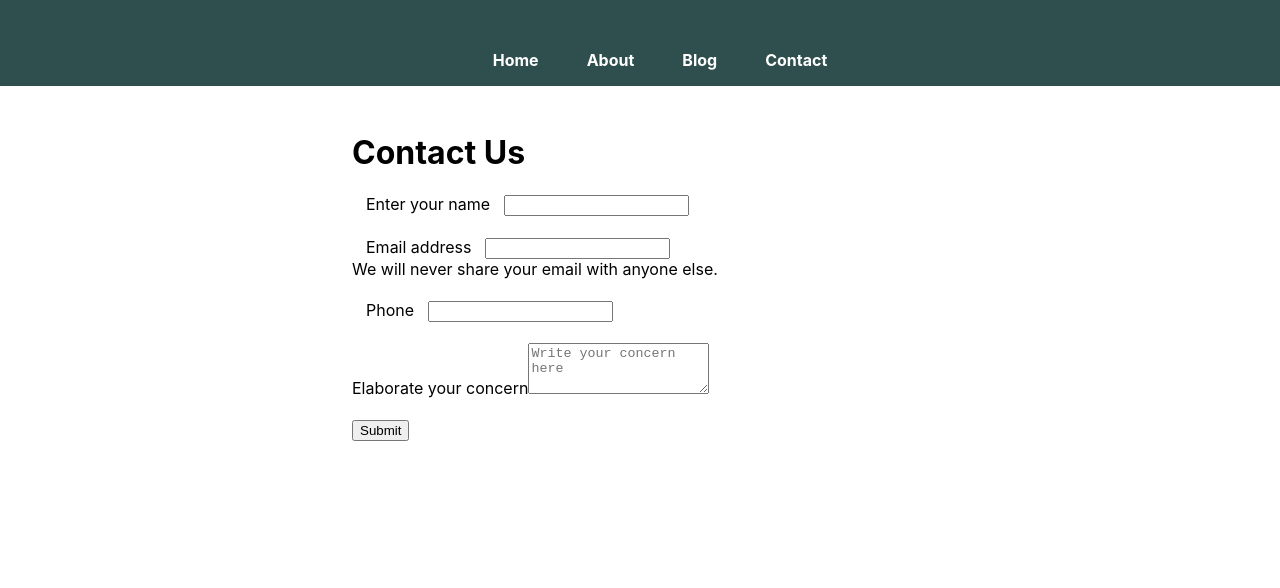
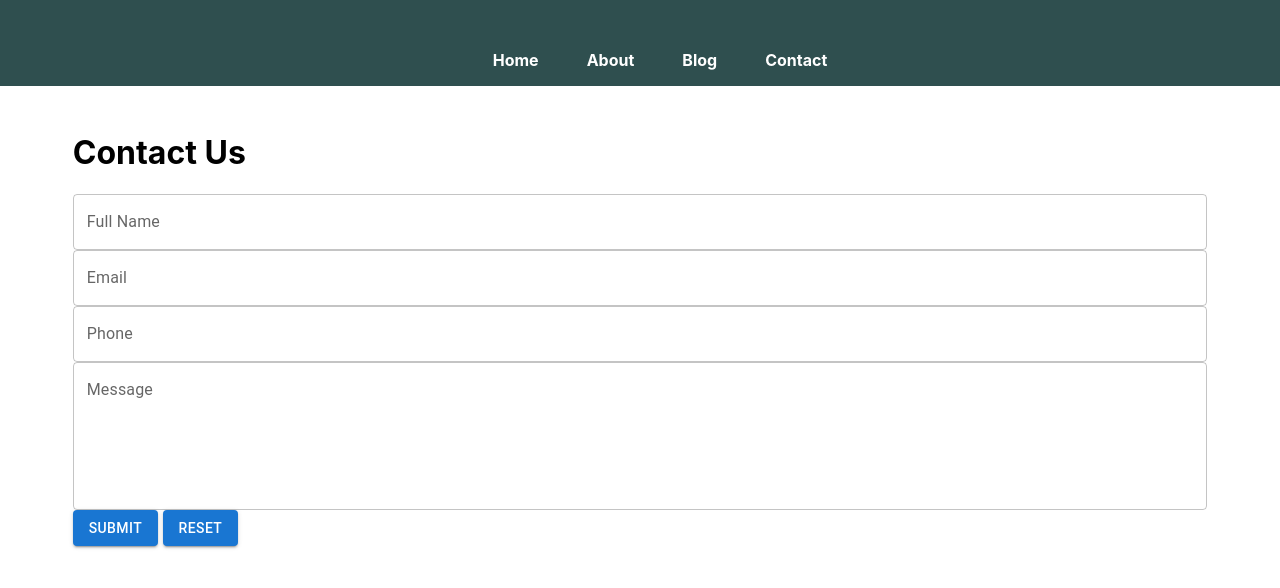
Before and after one commit to harshmachhoya/my-next-app-ts, a Next.js app: page /contact in a window 1280 px wide. Shown: the top 588 px of the page. Built offline with nearby package versions, Linux system fonts and the light colour scheme.

Commit message:
Graphql & Contact page

```diff
--- a/package.json
+++ b/package.json
@@ -11,6 +11,9 @@
   },
   "dependencies": {
     "@apollo/client": "^3.6.2",
+    "@emotion/react": "^11.9.0",
+    "@emotion/styled": "^11.8.1",
+    "@mui/material": "^5.6.4",
     "graphql": "^16.4.0",
     "next": "12.1.4",
     "react": "18.0.0",
--- a/pages/_app.tsx
+++ b/pages/_app.tsx
@@ -1,14 +1,19 @@
 import "../styles/globals.css";
 import type { AppProps } from "next/app";
 import Navbar from "../components/Navbar";
+import { ApolloProvider } from "@apollo/client";
+import React from "react";
+import { apolloCon } from "../apolloCon";
 
 function MyApp({ Component, pageProps }: AppProps) {
   return (
     <>
-      <Navbar />
-      <div className="container">
-        <Component {...pageProps} />
-      </div>
+      <ApolloProvider client={apolloCon}>
+        <Navbar />
+        <div className="container">
+          <Component {...pageProps} />
+        </div>
+      </ApolloProvider>
     </>
   );
 }
--- a/pages/about.tsx
+++ b/pages/about.tsx
@@ -26,7 +26,7 @@ export async function getStaticProps() {
   const { data, loading, error } = await apolloCon.query({
     query: GET_ABOUT_PAGE,
   });
-  console.log(JSON.stringify(data.aboutPage.data.attributes, null, 4));
+  // console.log(JSON.stringify(data.aboutPage.data.attributes, null, 4));
 
   return { props: { aboutPageData: data.aboutPage.data.attributes } };
 }
--- a/pages/contact.tsx
+++ b/pages/contact.tsx
@@ -1,113 +1,123 @@
+import { gql } from "@apollo/client";
+import { Button, TextField } from "@mui/material";
 import React, { useState } from "react";
 import styles from "../styles/Contact.module.css";
+import { apolloCon } from "../apolloCon";
 
 const Contact = () => {
   const [name, setname] = useState("");
   const [email, setemail] = useState("");
   const [phone, setphone] = useState("");
-  const [desc, setdesc] = useState("");
+  const [message, setmessage] = useState("");
 
   const handleSubmit = (e: React.FormEvent) => {
     e.preventDefault();
-    console.log(phone, name, email, desc);
-    const data = { phone, name, email, desc };
+    const data = { name, phone, email, message };
+    console.log("Body", data);
 
-    fetch("http://localhost:3000/api/postcontact", {
-      method: "POST", // or 'PUT'
-      headers: {
-        "Content-Type": "application/json",
-      },
-      body: JSON.stringify(data),
+    apolloCon
+      .mutate({
+        mutation: gql`
+          mutation (
+            $name: String
+            $email: String
+            $phone: String
+            $message: String
+          ) {
+            createContactUs(
+              data: {
+                name: $name
+                email: $email
+                phone: $phone
+                message: $message
+              }
+            ) {
+              data {
+                id
+              }
+            }
+          }
+        `,
+        variables: { ...data },
       })
-      .then((response) => response.text())
-      .then((data) => {
-        console.log("Success:", data);
+      .then((d) => {
+        console.log("Success response:", d);
+        handleReset();
         alert("Thanks for contacting us");
-        setphone("");
-        setname("");
-        setdesc("");
-        setemail("");
       })
-      .catch((error) => {
-        console.error("Error:", error);
+      .catch((e) => {
+        console.log("Error", e);
       });
   };
 
-  const handleChange = (e: React.ChangeEvent<HTMLInputElement | HTMLTextAreaElement>) => {
+  const handleChange = (
+    e: React.ChangeEvent<HTMLInputElement | HTMLTextAreaElement>
+  ) => {
     if (e.target.name == "phone") {
       setphone(e.target.value);
     } else if (e.target.name == "email") {
       setemail(e.target.value);
-    } else if (e.target.name == "desc") {
-      setdesc(e.target.value);
+    } else if (e.target.name == "message") {
+      setmessage(e.target.value);
     } else if (e.target.name == "name") {
       setname(e.target.value);
     }
+  };
+
+  const handleReset = () => {
+    setphone("");
+    setname("");
+    setmessage("");
+    setemail("");
   };
 
   return (
     <div className={styles.container}>
       <h1>Contact Us</h1>
       <form onSubmit={handleSubmit}>
-        <div className={styles.mb3}>
-          <label htmlFor="name" className={styles.formlabel}>
-            Enter your name
-          </label>
-          <input
-            type="text"
+        <TextField
+          className={styles.formFields}
+          label="Full Name"
           value={name}
           onChange={handleChange}
-            className="form-control"
-            id="name"
           name="name"
-            aria-describedby="emailHelp"
+          fullWidth
+          autoComplete="none"
         />
-        </div>
-        <div className={styles.mb3}>
-          <label htmlFor="email" className={styles.formlabel}>
-            Email address
-          </label>
-          <input
-            type="email"
+        <TextField
+          className={styles.formFields}
+          label="Email"
           value={email}
           onChange={handleChange}
-            className="form-control"
           name="email"
-            id="email"
-            aria-describedby="emailHelp"
+          fullWidth
+          autoComplete="none"
         />
-          <div id="emailHelp" className="form-text">
-            We will never share your email with anyone else.
-          </div>
-        </div>
-        <div className={styles.mb3}>
-          <label htmlFor="phone" className={styles.formlabel}>
-            Phone
-          </label>
-          <input
-            type="phone"
+        <TextField
+          className={styles.formFields}
+          label="Phone"
           value={phone}
           onChange={handleChange}
-            className="form-control"
           name="phone"
-            id="phone"
+          fullWidth
+          autoComplete="none"
         />
-        </div>
-        <div className={styles.mb3}>
-          <label htmlFor="desc">Elaborate your concern</label>
-          <textarea
-          rows={3}
-            value={desc}
+        <TextField
+          className={styles.formFields}
+          label="Message"
+          value={message}
           onChange={handleChange}
-            className="form-control"
-            placeholder="Write your concern here"
-            name="desc"
-            id="desc"
+          name="message"
+          fullWidth
+          multiline
+          rows={5}
+          autoComplete="none"
         />
-        </div>
-        <button type="submit" className="btn btn-primary">
+        <Button variant="contained" type="submit">
           Submit
-        </button>
+        </Button>
+        &nbsp;
+        <Button variant="contained" onClick={handleReset}>Reset</Button>
       </form>
     </div>
   );
--- a/styles/Contact.module.css
+++ b/styles/Contact.module.css
@@ -1,12 +1,19 @@
-.container{
-    max-width: 45vw;
+.container {
+    max-width: max-content;
     margin: auto;
 }
 
-.mb3{
-    margin-bottom: 21px;
+.formFields {
+   padding-bottom: 1rem;
 }
 
-.formlabel{
+
+.formlabel {
     margin: 0px 14px;
 }
+
+/* @media (max-width: 600px) {
+    .container {
+        margin: auto;
+    }
+} */
```
Also changed, not shown: 1 other file (tests, documents, lock files or other folders). Lines whose indentation alone changed are shown as unchanged.
